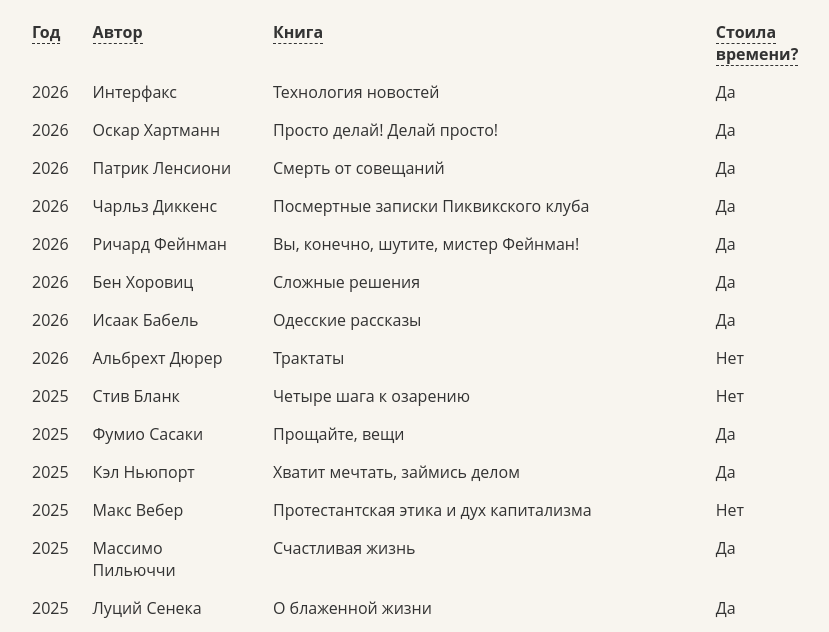
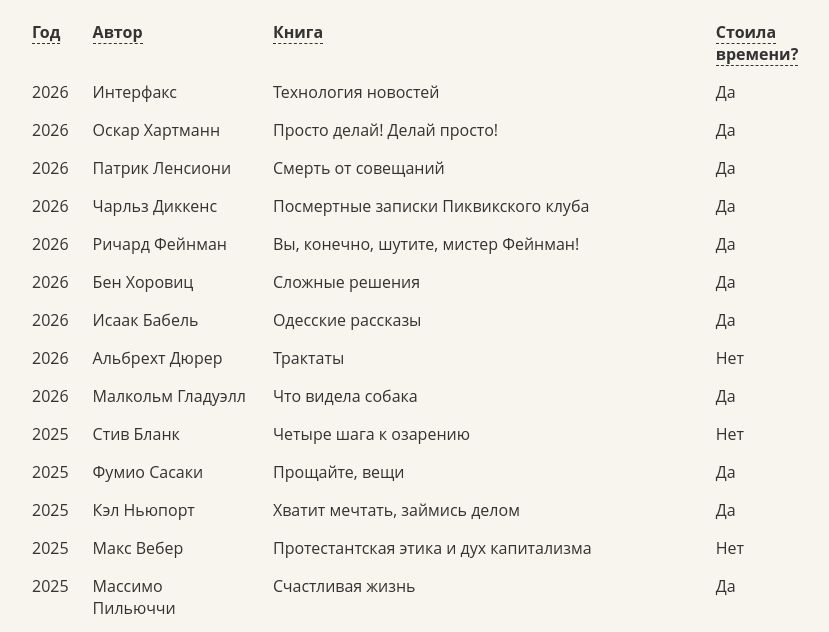
Before and after one commit to morugin-als/morugin-als.github.io, a plain HTML site: page books/index.html in a window 1280 px wide. Shown: the part 154-786 px from the top of the page, without its empty margins (32-861 px from the left). Drawn offline with Linux system fonts and the light colour scheme; no server answers.

Commit message:
Update index.html

```diff
--- a/books/index.html
+++ b/books/index.html
@@ -1498,6 +1498,12 @@
     <td>Трактаты</td>
     <td>Нет</td>
   </tr>
+<tr>
+  <td>2026</td>
+  <td>Малкольм Гладуэлл</td>
+  <td>Что видела собака</td>
+  <td>Да</td>
+</tr>
 </tbody>
 </table>
 </div>
```
